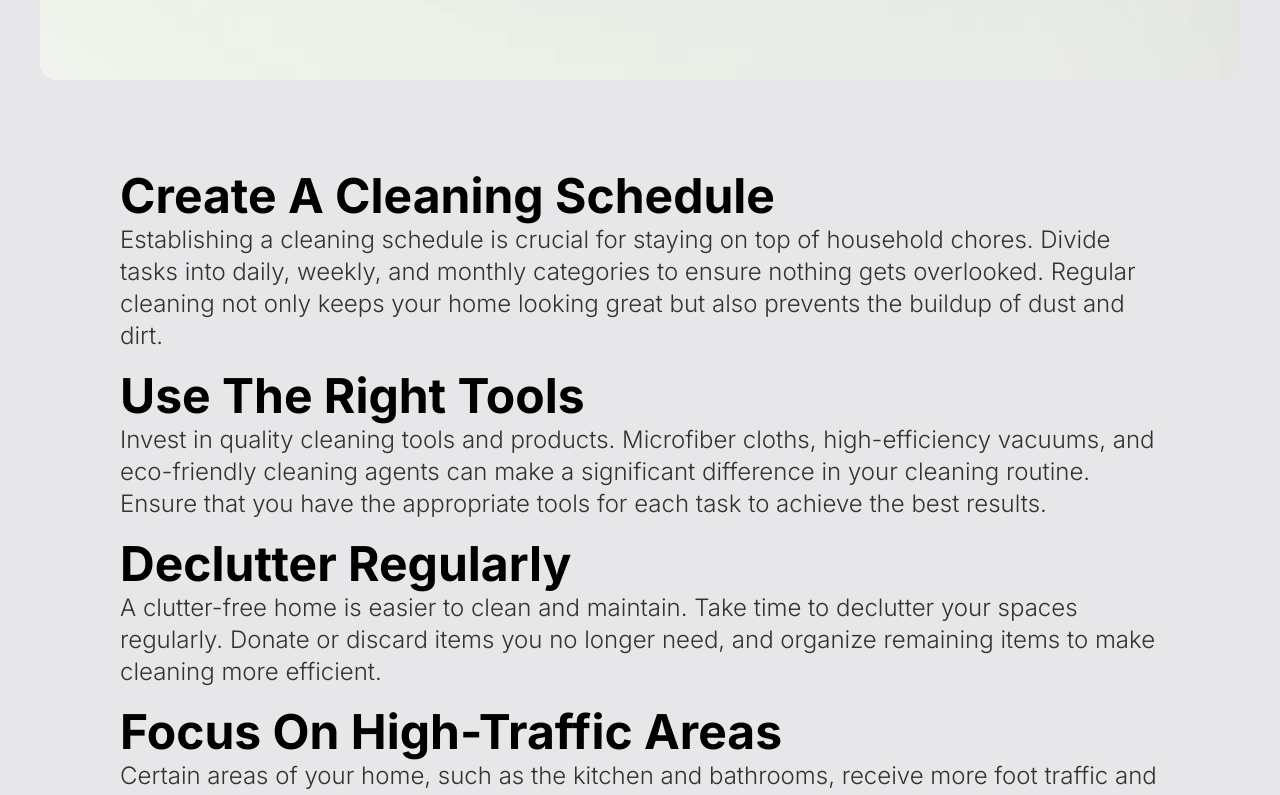
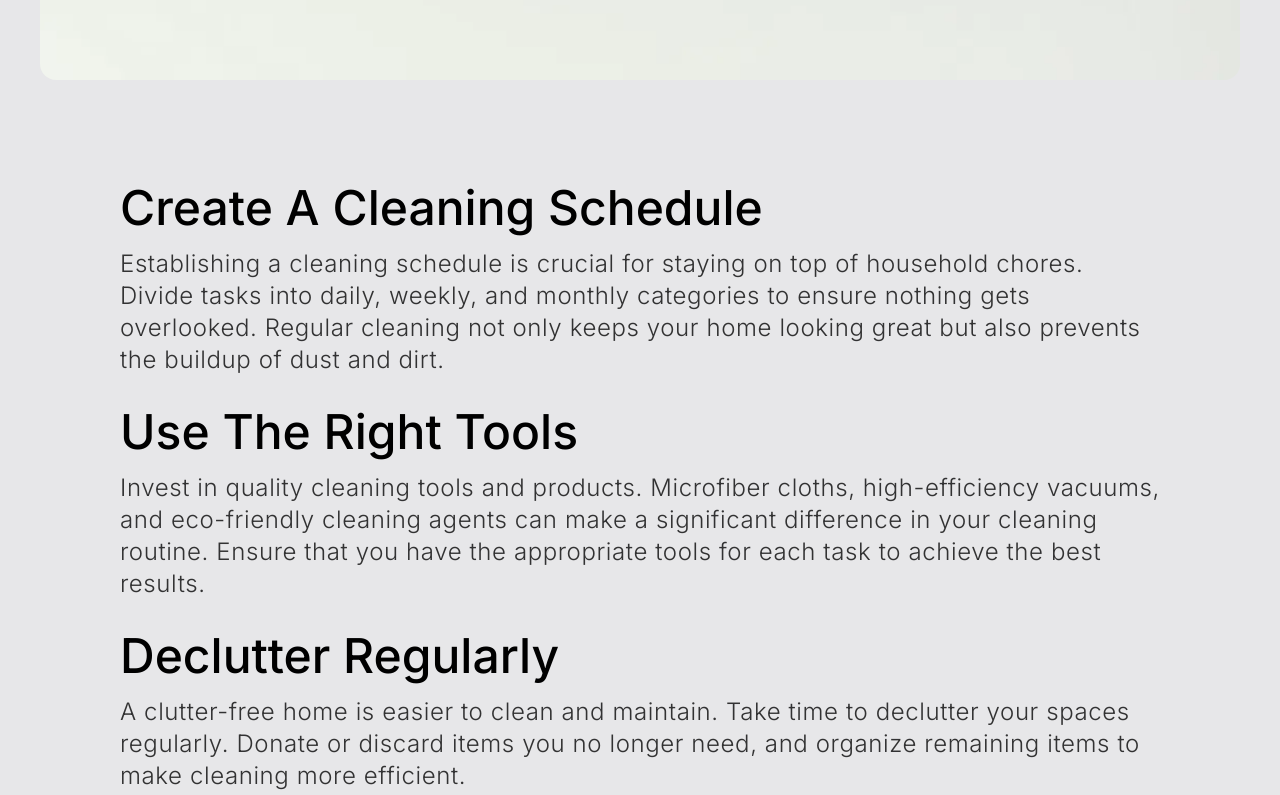
Before and after one commit to Yagya-Adh/clean, a Next.js app: page /blog/1 in a window 1280 px wide. Shown: the part 2000-2795 px from the top of the page. Built offline with nearby package versions, Linux system fonts and the light colour scheme.

Commit message:
save the changes with fix typescript error

```diff
--- a/app/blog/[id]/page.tsx
+++ b/app/blog/[id]/page.tsx
@@ -27,7 +27,7 @@ interface IblogData {
   mainTitle: string;
   mainDescription: string;
   author: IAuthor;
-  conclusion: string;
+  conclusion?: string;
   pages: IPage[];
   extraText: string;
 }
@@ -37,14 +37,12 @@ type Props = {
 };
 
 const blogFetch = (itemId: number): IblogData | undefined => {
-  const blog = blogData.find((item) => item.id === itemId);
-  return blog;
+  return blogData.find((item) => item.id === itemId);
 };
 
 export async function generateMetadata({ params }: Props): Promise<Metadata> {
-  const id = await parseInt(params.id);
-
-  const blog = await blogFetch(id);
+  const id = parseInt(params.id, 10);
+  const blog = blogFetch(id);
 
   if (!blog) {
     return {
@@ -58,12 +56,12 @@ export async function generateMetadata({ params }: Props): Promise<Metadata> {
   }
 
   return {
-    title: `${blog?.cardDescription} - Cleaner`,
-    description: blog?.mainDescription,
+    title: `${blog.cardDescription} - Cleaner`,
+    description: blog.mainDescription,
     openGraph: {
-      title: `${blog?.cardDescription} - Cleaner`,
-      description: blog?.mainDescription,
-      images: blog?.cardImage,
+      title: `${blog.cardDescription} - Cleaner`,
+      description: blog.mainDescription,
+      images: blog.cardImage,
     },
   };
 }
@@ -94,13 +92,13 @@ const BlogDetails = async ({ params }: Props) => {
           height={100}
           className="object-center object-cover rounded-full"
         />
-        <h5 className="lg:text-xl font-inter font-normal uppercase py-2">
+        <h3 className="lg:text-xl font-inter font-normal uppercase py-2">
           {" "}
           {blog.author.name}
-        </h5>
-        <h6 className="text-2xl font-inter font-light">
+        </h3>
+        <h4 className="text-2xl font-inter font-light">
           {blog.author.publishDate}
-        </h6>
+        </h4>
       </div>
       <div className="flex justify-center items-center py-10">
         <Image
@@ -114,10 +112,10 @@ const BlogDetails = async ({ params }: Props) => {
       <div className="py-10 md:px-2  lg:px-10 list-none">
         {blog.pages?.map((pageArticle) => (
           <div key={pageArticle.id} className="py-2 px-10">
-            <h4 className="text-2xl lg:text-5xl capitalize font-inter font-bold py-1">
+            <h4 className="text-2xl lg:text-5xl capitalize font-inter font-medium py-4">
               {pageArticle.title}
             </h4>
-            <p className="text-clean-black-10/80 font-inter lg:text-2xl font-light">
+            <p className="text-clean-black-10/80 font-inter lg:text-2xl font-light tracking-wide max-w-screen-xl">
               {pageArticle.describe}
             </p>
           </div>
```
